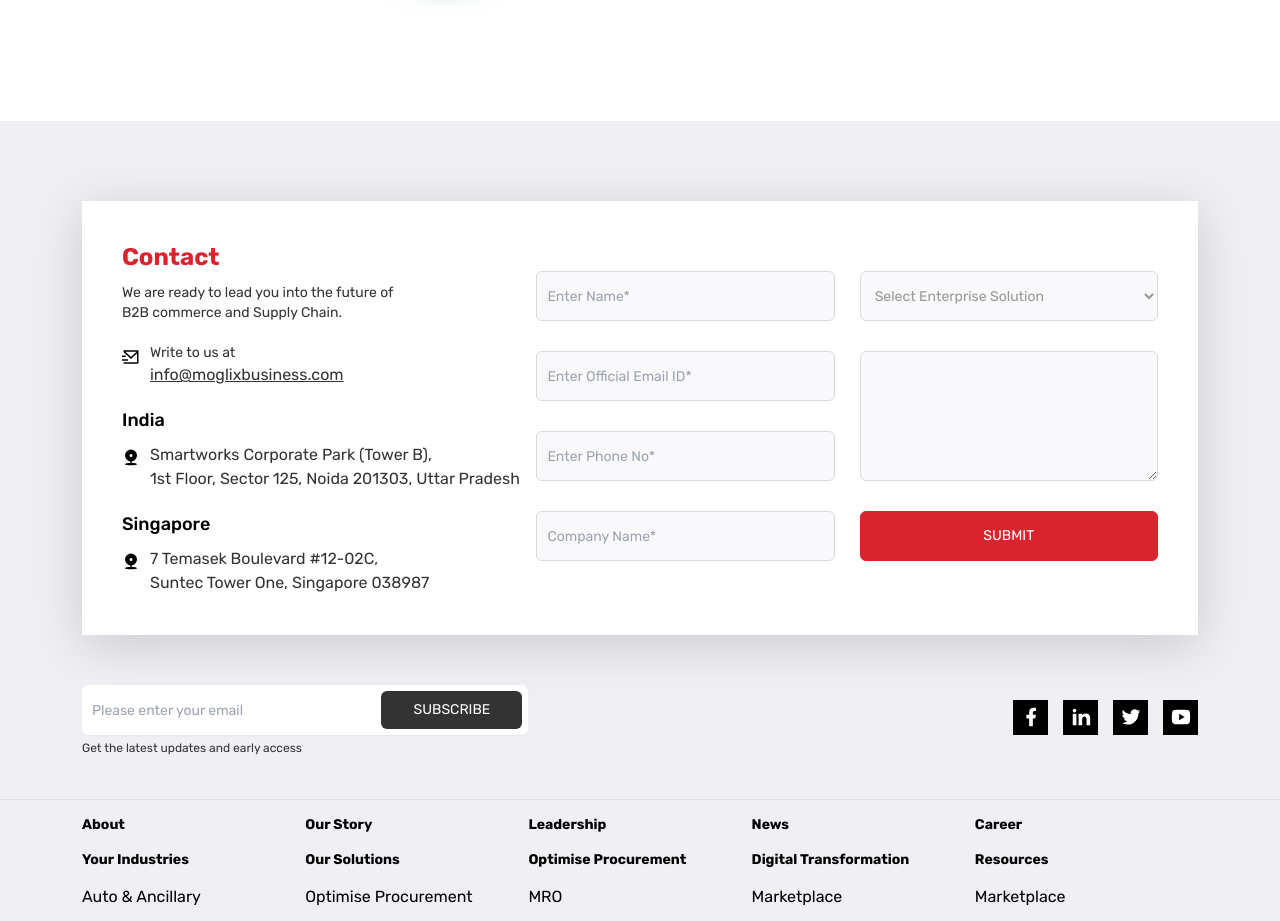
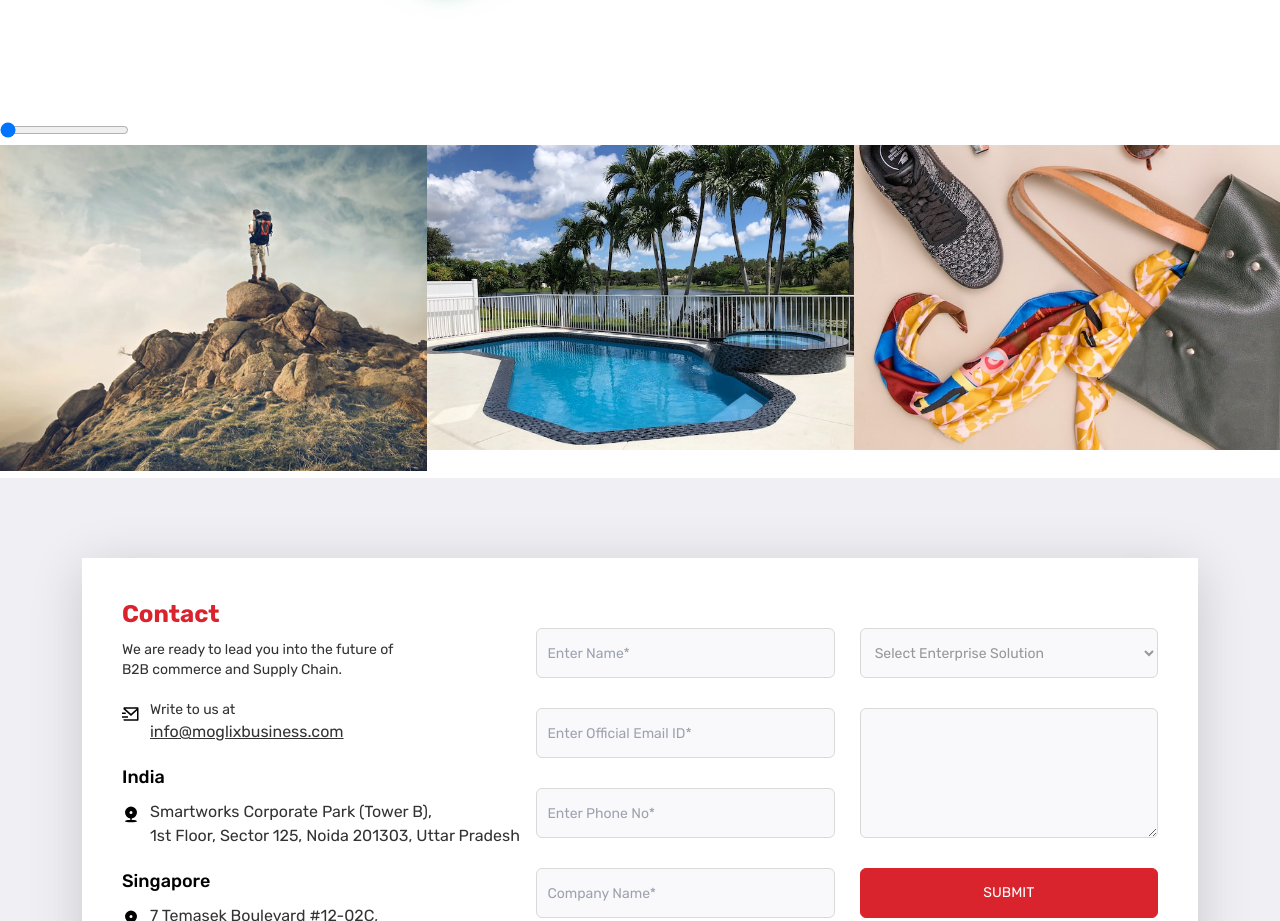
Before and after one commit to monika-pal/bm-nextwithtailwind, a Next.js app: page / in a window 1280 px wide. Shown: the part 2440-3361 px from the top of the page. Built offline with nearby package versions, Linux system fonts and the light colour scheme.

Commit message:
progress slider part 1

```diff
--- /dev/null
+++ b/components/home/scrollSlider.js
@@ -0,0 +1,75 @@
+import React, { Component } from 'react'
+import Slider from "react-slick";
+var document = require("global/document")
+export default class scrollSlider extends Component {
+  constructor(props){
+    super(props);
+    this.slide = this.slide.bind(this);
+}
+slide(y){
+  y > 0 ? (
+     this.slider.slickNext()
+  ) : (
+     this.slider.slickPrev()
+  )
+}
+componentWillMount(){
+  document.addEventListener('wheel', (e) => {
+        this.slide(e.wheelDelta);
+    })
+}
+  state = {
+    slideIndex: 0,
+    updateCount: 0
+  };
+  render() {
+    const settings = {
+        dots: false,
+        infinite: true,
+        speed: 500,
+        margin : 10,
+        slidesToShow: 3,
+        slidesToScroll: 1,
+        afterChange: () =>
+          this.setState(state => ({ updateCount: state.updateCount + 1 })),
+        beforeChange: (current, next) => this.setState({ slideIndex: next })
+      };
+    return (
+      <div>
+         <input
+          onChange={e => this.slider.slickGoTo(e.target.value)}
+          value={this.state.slideIndex}
+          type="range"
+          min={0}
+          max={3}
+        />
+        <Slider ref={slider => (this.slider = slider)} {...settings}>
+          <div>
+            <img src={"/assets/img/sampleImg1.jpg"} />
+          </div>
+          <div>
+          <img src={"/assets/img/sampleImg2.jpg"} />
+          </div>
+          <div>
+          <img src={"/assets/img/sampleImg3.jpg"} />
+          </div>
+          <div>
+          <img src={"/assets/img/sampleImg2.jpg"} />
+          </div>
+          <div>
+          <img src={"/assets/img/sampleImg1.jpg"} />
+          </div>
+          <div>
+          <img src={"/assets/img/sampleImg2.jpg"} />
+          </div>
+          <div>
+          <img src={"/assets/img/sampleImg3.jpg"} />
+          </div>
+          <div>
+          <img src={"/assets/img/sampleImg.jpg"} />
+          </div>
+        </Slider>
+      </div>
+    )
+  }
+}
--- a/package.json
+++ b/package.json
@@ -15,6 +15,7 @@
     "accordion-slider": "^2.9.0",
     "eslint": "8.29.0",
     "eslint-config-next": "13.0.6",
+    "global": "^4.4.0",
     "jquery": "^3.6.1",
     "next": "13.0.6",
     "node-sass": "^8.0.0",
@@ -23,7 +24,9 @@
     "react-parallax": "^3.5.1",
     "react-parallax-map": "^2.0.1",
     "react-scroll-parallax": "^3.3.2",
-    "sass": "^1.56.1"
+    "react-slick": "^0.29.0",
+    "sass": "^1.56.1",
+    "slick-carousel": "^1.8.1"
   },
   "devDependencies": {
     "autoprefixer": "^10.4.13",
--- a/pages/index.js
+++ b/pages/index.js
@@ -4,7 +4,7 @@ import Homebanner from '../components/home/homebanner';
 import WhoWeAre from '../components/home/whoWeAre';
 import Scrollparallex from '../components/home/scrollparallex';
 import { ParallaxProvider } from 'react-scroll-parallax';
-
+import ScrollSlider from '../components/home/scrollSlider';
 export default function Home({children}) {
   return (
     <div>
@@ -25,7 +25,7 @@ export default function Home({children}) {
             {/* {props.children} */}
             <Scrollparallex />
             </ParallaxProvider>
-
+            <ScrollSlider/>
 
 
         </section>
--- a/styles/globals.scss
+++ b/styles/globals.scss
@@ -4,6 +4,8 @@
 @tailwind components;
 @tailwind utilities;
 
+@import "~slick-carousel/slick/slick.css";
+@import "~slick-carousel/slick/slick-theme.css";
 
 @layer base {
   html {
```
Also changed, not shown: 1 other file (tests, documents, lock files or other folders).
